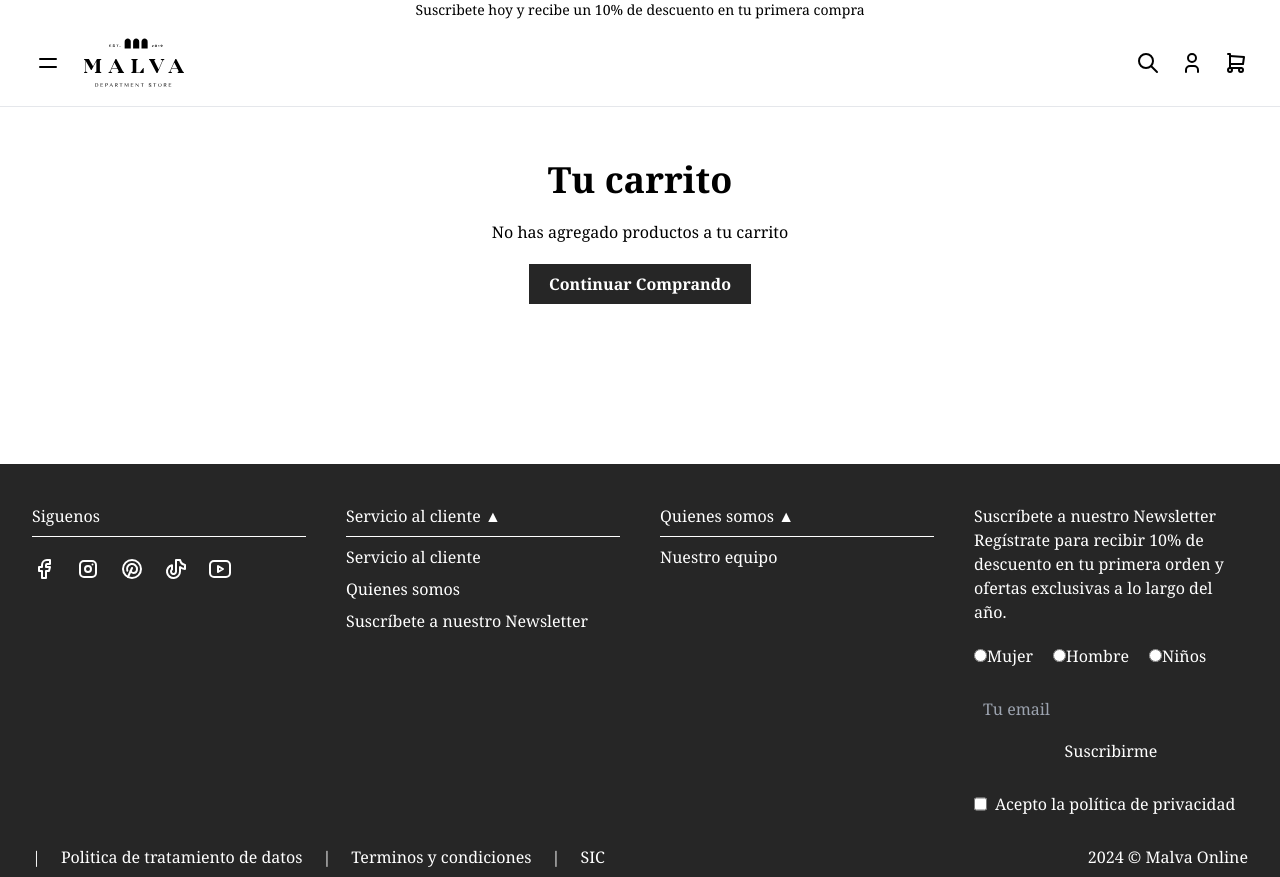
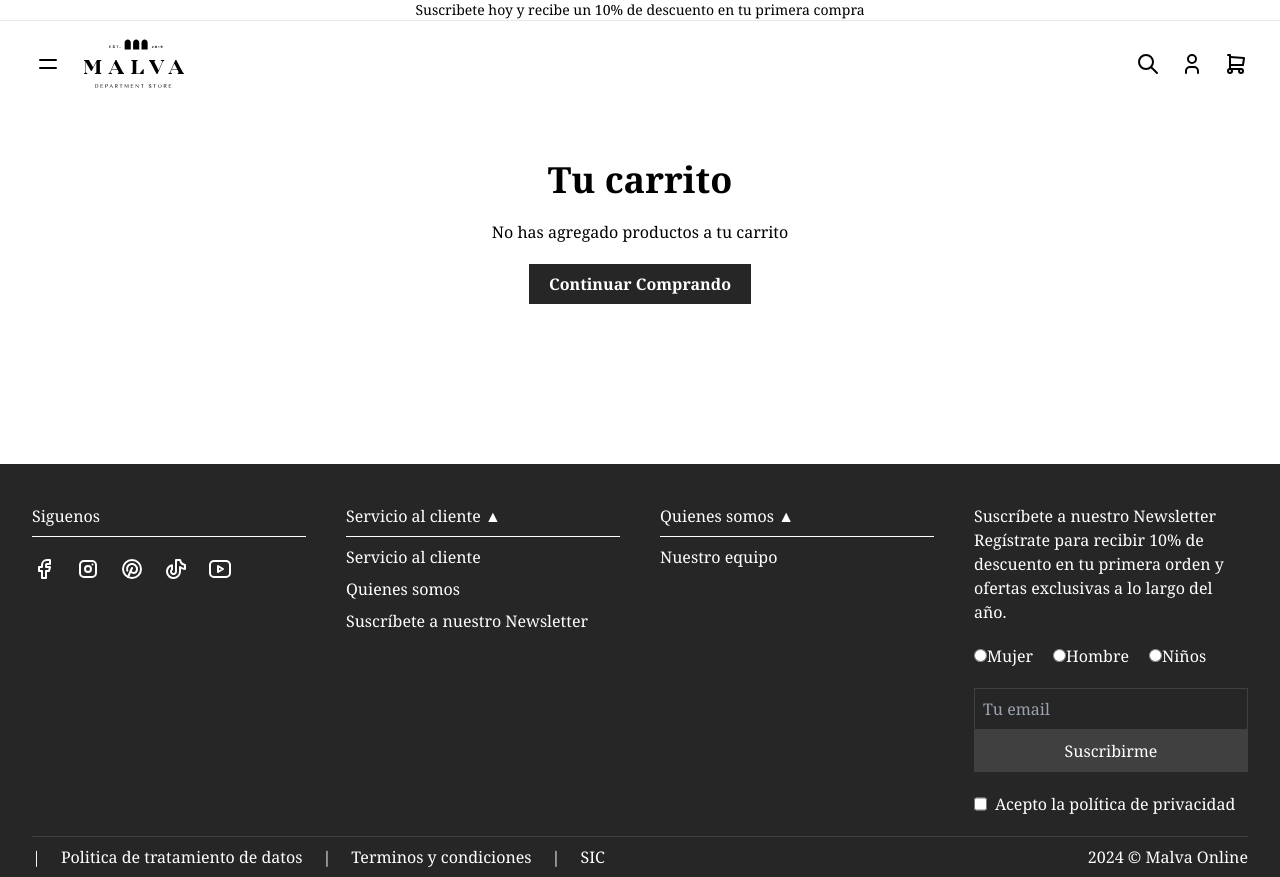
Before and after one commit to ArnoldWW/malva-clone, a React (Vite) app: page /cart in a window 1280 px wide. Built offline with nearby package versions, Linux system fonts and the light colour scheme.

Commit message:
Cambios en el footer y header

```diff
--- a/src/components/Footer.jsx
+++ b/src/components/Footer.jsx
@@ -179,11 +179,11 @@ export default function Footer() {
               <input
                 type="text"
                 placeholder="Tu email"
-                className="p-2 bg-transparent border-neutral-800 border flex-1"
+                className="p-2 bg-transparent border-neutral-700 border flex-1"
               />
               <button
                 type="submit"
-                className="bg-neutral-800 text-white p-2 border border-neutral-800"
+                className="bg-neutral-700 text-white p-2 border border-neutral-700"
               >
                 Suscribirme
               </button>
@@ -199,7 +199,7 @@ export default function Footer() {
         </div>
       </div>
 
-      <div className="w-[95%] mx-auto flex justify-between items-center border-t border-neutral-800 py-2">
+      <div className="w-[95%] mx-auto flex justify-between items-center border-t border-neutral-700 py-2">
         <div className="md:flex gap-5 hidden">
           |<p>Politica de tratamiento de datos</p> |
           <p> Terminos y condiciones</p> | <p>SIC</p>
--- a/src/components/Header.jsx
+++ b/src/components/Header.jsx
@@ -39,10 +39,10 @@ export default function Header() {
   return (
     <header
       className={`${
-        lightHeader ? "bg-white border-b" : "bg-transparent border-none"
+        lightHeader ? "bg-white" : "bg-transparent border-none"
       } fixed top-0 left-0 z-50 w-full transition-colors`}
     >
-      <div className=" bg-white text-sm">
+      <div className=" bg-white text-sm border-b">
         <div className="w-[98%] mx-auto">
           <a
             href="#"
```
